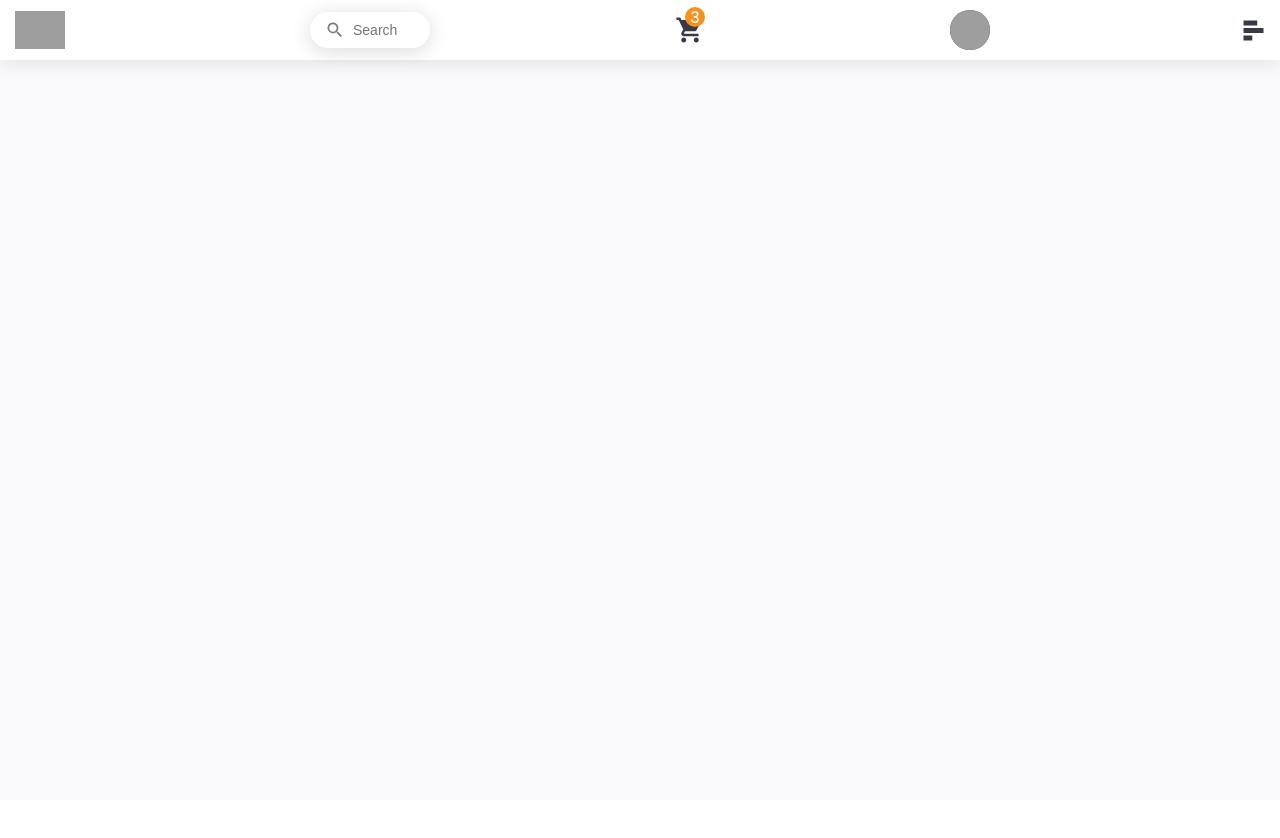
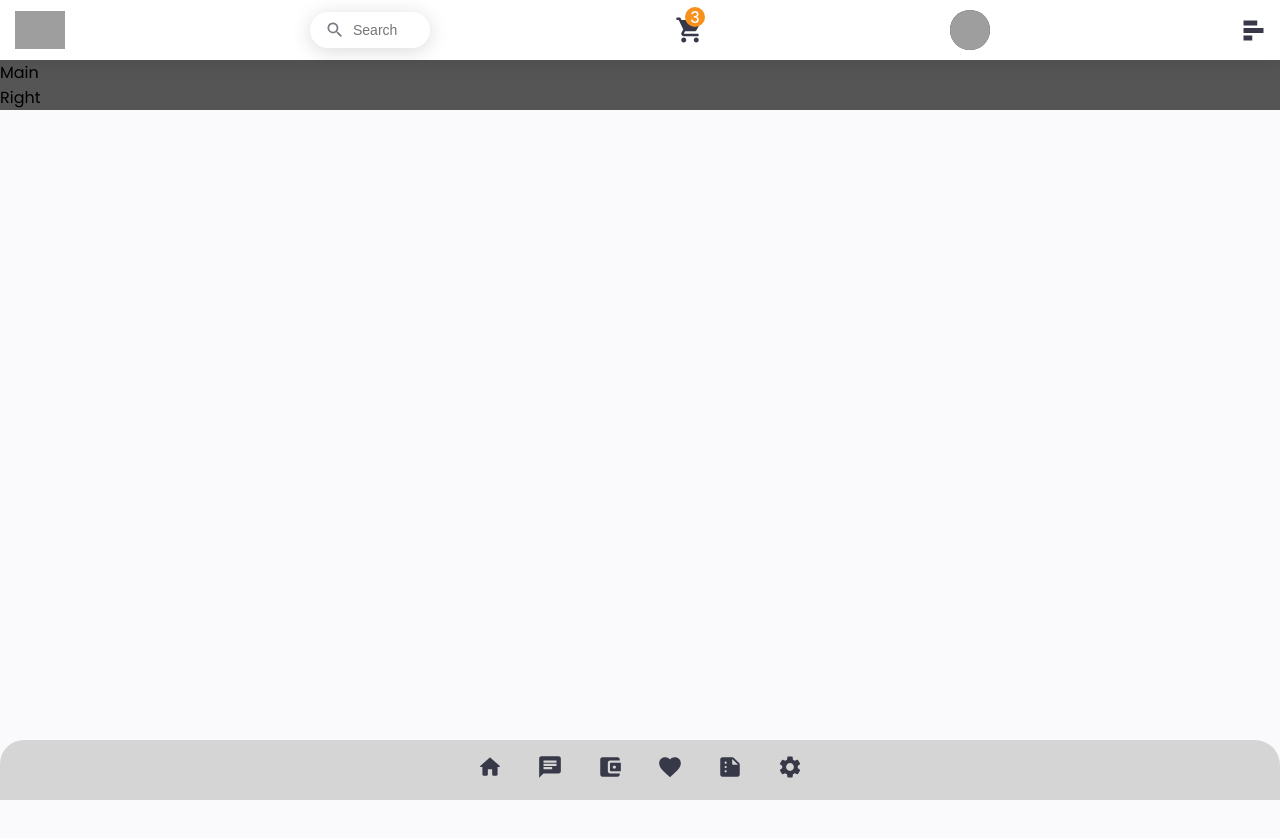
Before and after one commit to kawsar007/Food-Delivery-App, a React (Create React App) app: page / in a window 1280 px wide. Shown: the top 838 px of the page. Before the commit the page ends 800 px from the top, so only its background shows below. Built offline with nearby package versions, Linux system fonts and the light colour scheme; grey boxes are pictures that could not be loaded.

Commit message:
Bottom menu implement

```diff
--- a/src/App.css
+++ b/src/App.css
@@ -136,3 +136,78 @@ header {
 /* =========================================================================
                         Header Styles Ends
 ============================================================================ */
+
+/* =========================================================================
+                        Main Section Styles Start
+============================================================================ */
+
+main {
+  width: 100%;
+  height: auto;
+  background: #555;
+  margin-top: 60px;
+}
+
+/* =========================================================================
+                        Main Section Styles End
+============================================================================ */
+
+/* =========================================================================
+                        Bottom Menu Section Styles Start
+============================================================================ */
+
+.bottomMenu {
+  position: fixed;
+  bottom: 0;
+  left: 0;
+  display: flex;
+  align-items: center;
+  justify-content: center;
+  width: 100%;
+  height: 60px;
+  background: #d5d5d5;
+  border-radius: 24px 25px 0 0;
+  z-index: 101;
+}
+
+.bottomMenu ul {
+  display: flex;
+}
+
+.bottomMenu ul li {
+  position: relative;
+  width: 60px;
+  height: 60px;
+  z-index: 1;
+}
+
+. {
+  position: relative;
+  display: flex;
+  align-items: center;
+  justify-content: center;
+  width: 100%;
+  flex-direction: column;
+  font-weight: 500;
+}
+
+.bottomMenu ul li a .icon {
+  position: relative;
+  display: block;
+  line-height: 70px;
+  text-align: center;
+  transition: 0.5s;
+}
+
+.bottomMenu ul li a .icon .MuiSvgIcon-root {
+  font-size: 26px;
+  color: #373848;
+}
+
+.bottomMenu ul li:hover a .icon {
+  transform: translateY(-26px);
+}
+
+/* =========================================================================
+                        Bottom Menu Section Styles End
+============================================================================ */
--- a/src/App.js
+++ b/src/App.js
@@ -1,4 +1,6 @@
+import { AccountBalanceWalletRounded, Chat, Favorite, HomeRounded, Settings, SummarizeRounded } from '@mui/icons-material';
 import './App.css';
+import BottomMenu from './Components/BottomMenu';
 import Header from './Components/Header';
 
 function App() {
@@ -7,8 +9,24 @@ function App() {
       {/* Header Section */}
       <Header />
       {/* Main Components */}
+      <main>
+        <div className="mainContainer">Main</div>
+        <div className="rightMenu">Right</div>
+      </main>
 
       {/* Bottom Menu */}
+      <div className="bottomMenu">
+        <ul id="menu">
+          <BottomMenu link={'#'} icon={<HomeRounded/>}/>
+          <BottomMenu link={'#'} icon={<Chat/>}/>
+          <BottomMenu link={'#'} icon={<AccountBalanceWalletRounded/>}/>
+          <BottomMenu link={'#'} icon={<Favorite/>}/>
+          <BottomMenu link={'#'} icon={<SummarizeRounded/>}/>
+          <BottomMenu link={'#'} icon={<Settings/>}/>
+
+          <div className="indicator"></div>
+        </ul>
+      </div>
     </div>
   );
 }
--- /dev/null
+++ b/src/Components/BottomMenu.js
@@ -0,0 +1,13 @@
+import React from 'react'
+
+const BottomMenu = ({link, icon}) => {
+    return (
+        <li>
+           <a href={link}>
+               <span className="icon">{icon}</span>
+            </a>
+        </li>
+    )
+}
+
+export default BottomMenu
```
